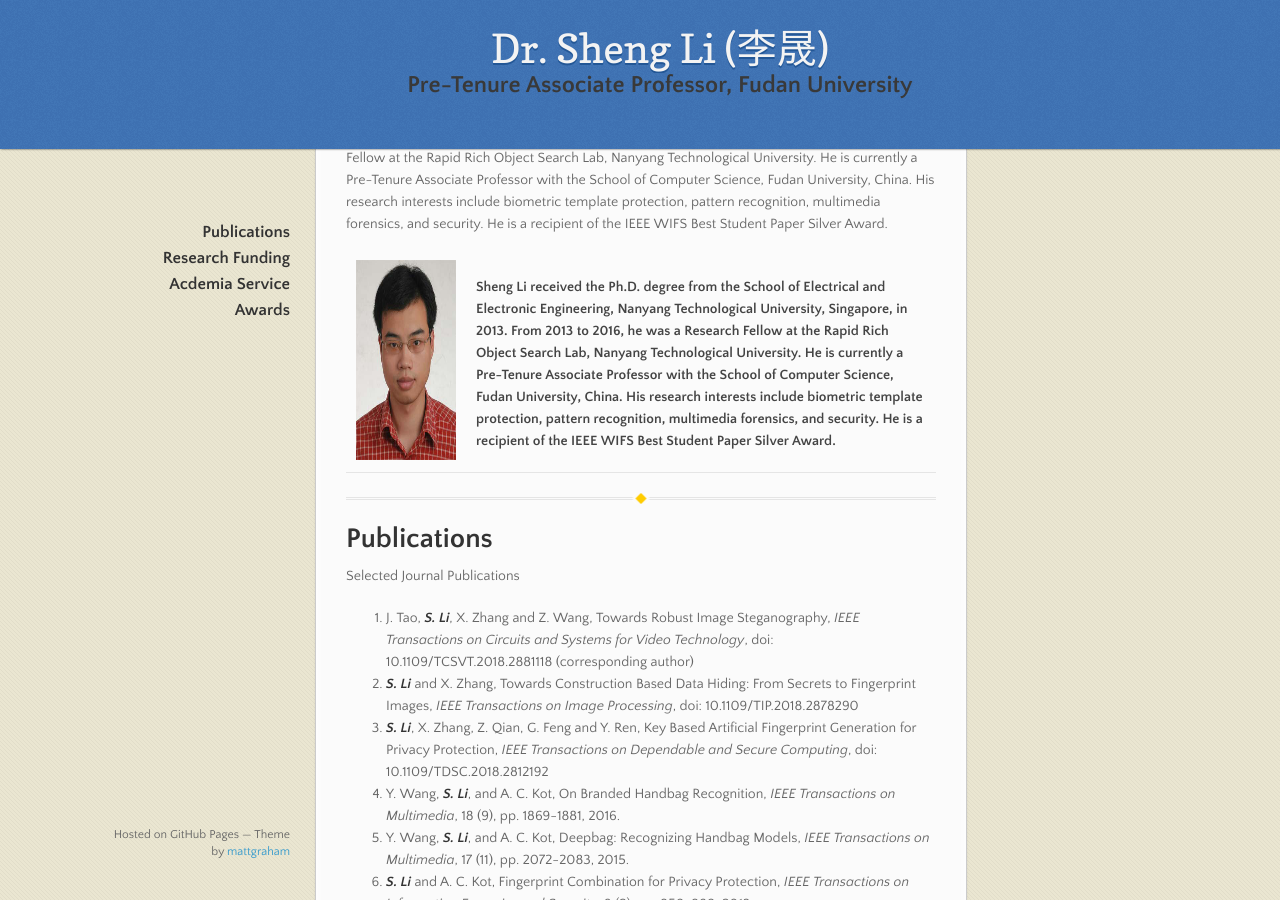
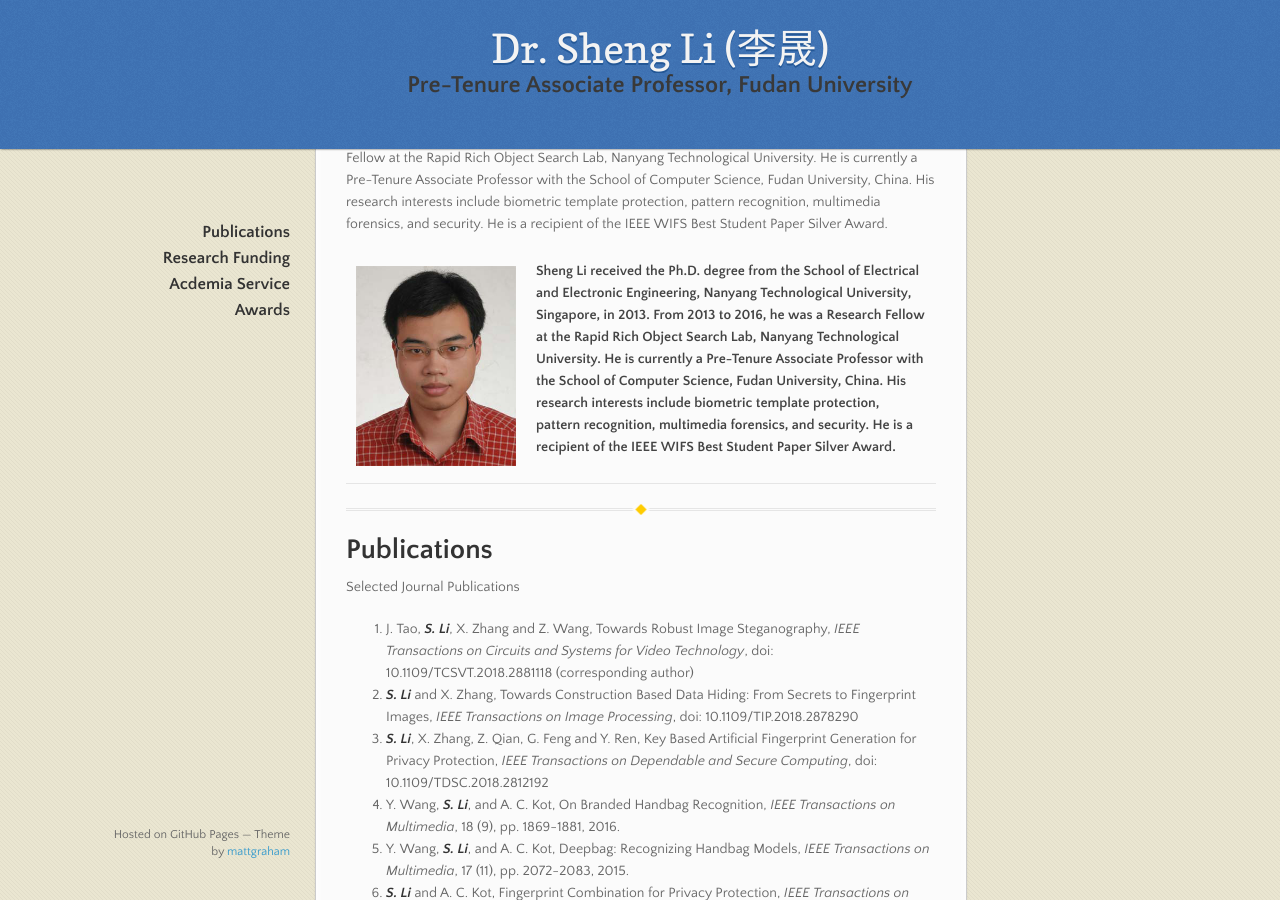
Before and after one commit to blazelisheng/blazelisheng.github.io, a Jekyll site: the page built from index.md, in a window 1280 px wide and 900 px high, scrolled down 345 px. Built offline with Jekyll 4.4.1, drawn with Linux system fonts in a browser that asks for light colours.

Commit message:
Update index.md

```diff
--- a/index.md
+++ b/index.md
@@ -11,11 +11,13 @@
 
 <table border="0">
   <tr>
-    <th width="100">
+    <th width="160">
 <img src="/assets/images/Sheng_Li_Photo.png" width="160" height="200" /></th>
-    <th>Sheng Li received the Ph.D. degree from the School of Electrical and Electronic Engineering, Nanyang Technological University, Singapore, in 2013. From 2013 to 2016, he was a Research Fellow at the Rapid Rich Object Search Lab, Nanyang Technological University. He is currently a Pre-Tenure Associate Professor with the School of Computer Science, Fudan University, China. His research interests include biometric template protection, pattern recognition, multimedia forensics, and security. He is a recipient of the IEEE WIFS Best Student Paper Silver Award.</th>
+    <th><p align="left"> Sheng Li received the Ph.D. degree from the School of Electrical and Electronic Engineering, Nanyang Technological University, Singapore, in 2013. From 2013 to 2016, he was a Research Fellow at the Rapid Rich Object Search Lab, Nanyang Technological University. He is currently a Pre-Tenure Associate Professor with the School of Computer Science, Fudan University, China. His research interests include biometric template protection, pattern recognition, multimedia forensics, and security. He is a recipient of the IEEE WIFS Best Student Paper Silver Award.</p></th>
   </tr>
 </table>
+
+
 
 * * *
 # Publications
```
